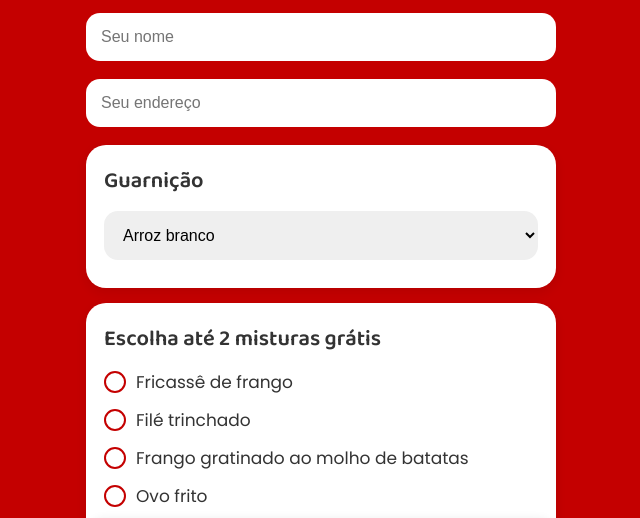
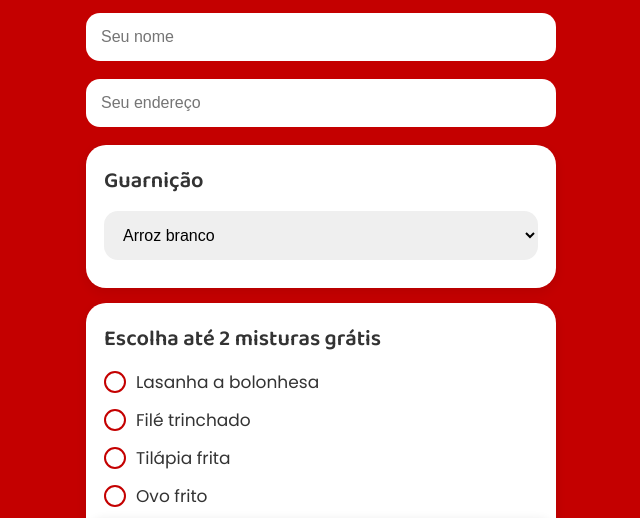
Before and after one commit to GenesisApps123/meu-pratinho-pedidos-online, a plain HTML site: page index.html in a window 1280 px wide. Shown: the part 208-726 px from the top of the page, without its empty margins (319-959 px from the left). Drawn offline with Linux system fonts and the light colour scheme.

Commit message:
Update index.html

```diff
--- a/index.html
+++ b/index.html
@@ -57,9 +57,9 @@
 <small class="erro" id="erro-mistura"></small>
 
 <label class="check">
-<input type="checkbox" class="mistura" value="Fricassê de frango">
+<input type="checkbox" class="mistura" value="Lasanha a bolonhesa">
 <span></span>
-Fricassê de frango
+Lasanha a bolonhesa
 </label>
 
 <label class="check">
@@ -69,9 +69,9 @@
 </label>
 
 <label class="check">
-<input type="checkbox" class="mistura" value="Frango gratinado ao molho de batatas">
+<input type="checkbox" class="mistura" value="Tilápia frita">
 <span></span>
-Frango gratinado ao molho de batatas
+Tilápia frita
 </label>
 
 <label class="check">
```
